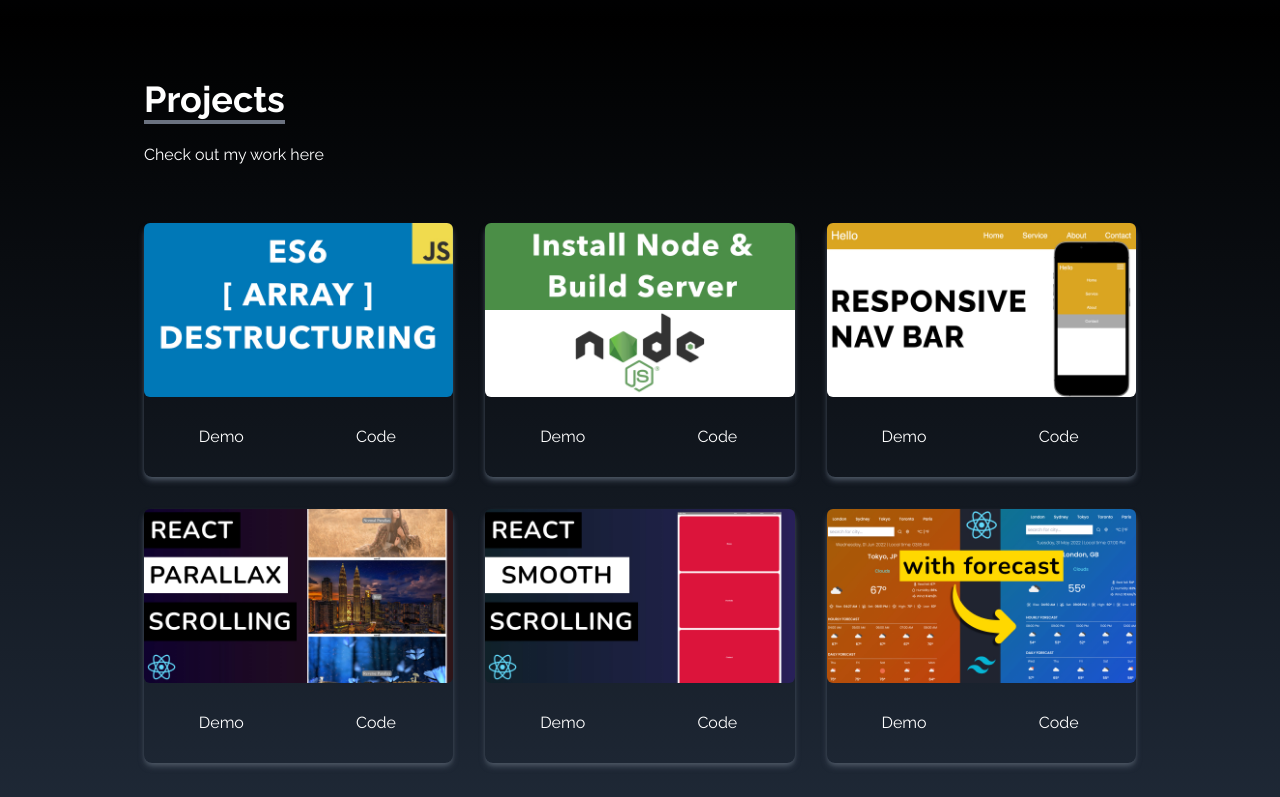
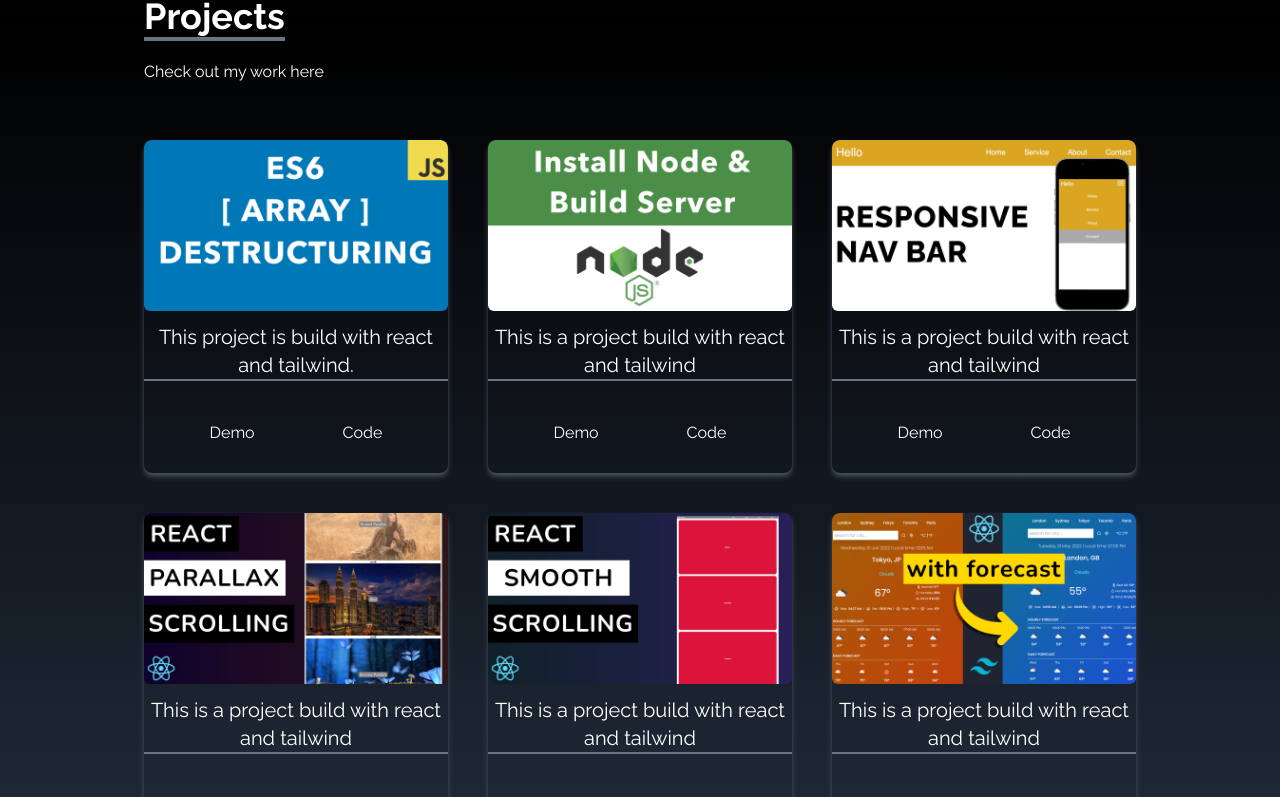
Before and after one commit to Jayzumen/react-portfolio, a React (Create React App) app: page / in a window 1280 px wide. Shown: the part 1579-2376 px from the top of the page. Built offline with nearby package versions, Linux system fonts and the light colour scheme.

Commit message:
added links for projects

```diff
--- a/src/components/Projects.jsx
+++ b/src/components/Projects.jsx
@@ -11,26 +11,44 @@ const Projects = () => {
     {
       id: 1,
       src: arrayDestruct,
+      srcUrlD: "https://jn-reinhardt.netlify.app/",
+      srcUrlG: "https://github.com/Jayzumen/The-Simon-Game",
+      description: "This project is build with react and tailwind.",
     },
     {
       id: 2,
       src: installNode,
+      srcUrlD: "https://jn-reinhardt.netlify.app/",
+      srcUrlG: "https://github.com/Jayzumen/The-Simon-Game",
+      description: "This is a project build with react and tailwind",
     },
     {
       id: 3,
       src: navbar,
+      srcUrlD: "https://jn-reinhardt.netlify.app/",
+      srcUrlG: "https://github.com/Jayzumen/The-Simon-Game",
+      description: "This is a project build with react and tailwind",
     },
     {
       id: 4,
       src: reactParallax,
+      srcUrlD: "https://jn-reinhardt.netlify.app/",
+      srcUrlG: "https://github.com/Jayzumen/The-Simon-Game",
+      description: "This is a project build with react and tailwind",
     },
     {
       id: 5,
       src: reactSmooth,
+      srcUrlD: "https://jn-reinhardt.netlify.app/",
+      srcUrlG: "https://github.com/Jayzumen/The-Simon-Game",
+      description: "This is a project build with react and tailwind",
     },
     {
       id: 6,
       src: reactWeather,
+      srcUrlD: "https://jn-reinhardt.netlify.app/",
+      srcUrlG: "https://github.com/Jayzumen/The-Simon-Game",
+      description: "This is a project build with react and tailwind",
     },
   ];
 
@@ -47,21 +65,31 @@ const Projects = () => {
           <p className="py-6">Check out my work here</p>
         </div>
 
-        <div className="grid sm:grid-cols-2 md:grid-cols-3 gap-8 px-12 sm:px-0">
-          {projects.map(({ id, src }) => (
-            <div key={id} className="shadow-md shadow-gray-600 rounded-lg">
+        <div className="grid sm:grid-cols-2 md:grid-cols-3 gap-10 px-12 sm:p-0">
+          {projects.map(({ id, src, srcUrlD, srcUrlG, description }) => (
+            <div
+              key={id}
+              className="shadow-md shadow-gray-600 rounded-lg overflow-hidden"
+            >
               <img
                 src={src}
                 alt=""
-                className="rounded-md duration-200 hover:scale-105"
+                className="rounded-md duration-300 hover:scale-105"
               />
+              <p className="text-xl mx-auto my-3 text-center border-b-2 border-gray-500">
+                {description}
+              </p>
               <div className="flex items-center justify-center">
-                <button className="w-1/2 px-6 py-3 m-4 duration-200 hover:scale-105">
-                  Demo
-                </button>
-                <button className="w-1/2 px-6 py-3 m-4 duration-200 hover:scale-105">
-                  Code
-                </button>
+                <a href={srcUrlD} target="_blank" rel="noreferrer">
+                  <button className="w-1/2 px-6 py-2 m-5 duration-200 hover:scale-105">
+                    Demo
+                  </button>
+                </a>
+                <a href={srcUrlG} target="_blank" rel="noreferrer">
+                  <button className="w-1/2 px-6 py-2 m-5 duration-200 hover:scale-105">
+                    Code
+                  </button>
+                </a>
               </div>
             </div>
           ))}
```
Also changed, not shown: public/index.html (+1 -22 lines).
